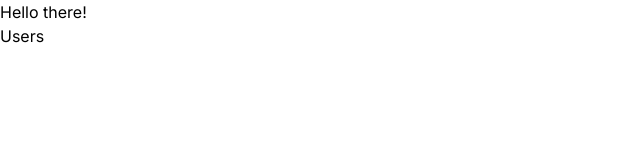
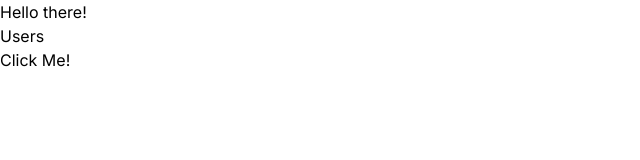
Before and after one commit to Masoud-z/Next-App, a Next.js app: page / in a window 1280 px wide. Shown: the top 160 px of the page, without its empty margins (0-640 px from the left). Built offline with nearby package versions, Linux system fonts and the light colour scheme.

Commit message:
Add ProductCard component

```diff
--- /dev/null
+++ b/app/components/ProductCard.tsx
@@ -0,0 +1,12 @@
+"use client";
+import React from "react";
+
+const ProductCard = () => {
+  return (
+    <div>
+      <button onClick={() => console.log("Clicked!")}>Click Me!</button>
+    </div>
+  );
+};
+
+export default ProductCard;
--- a/app/page.tsx
+++ b/app/page.tsx
@@ -1,11 +1,13 @@
 import Image from "next/image";
 import Link from "next/link";
+import ProductCard from "./components/ProductCard";
 
 export default function Home() {
   return (
     <main>
       <h1>Hello there!</h1>
       <Link href="/users">Users</Link>
+      <ProductCard />
     </main>
   );
 }
```
